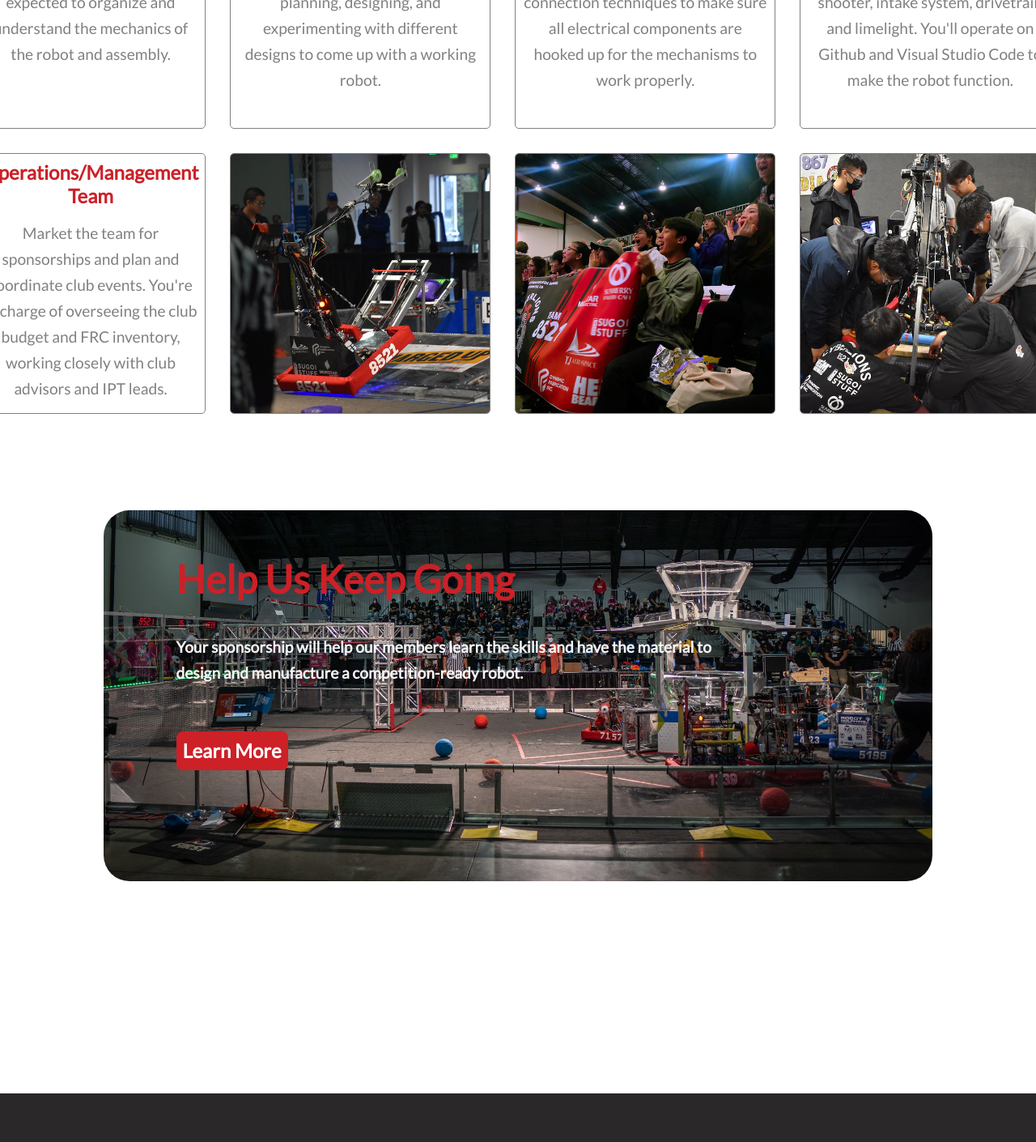
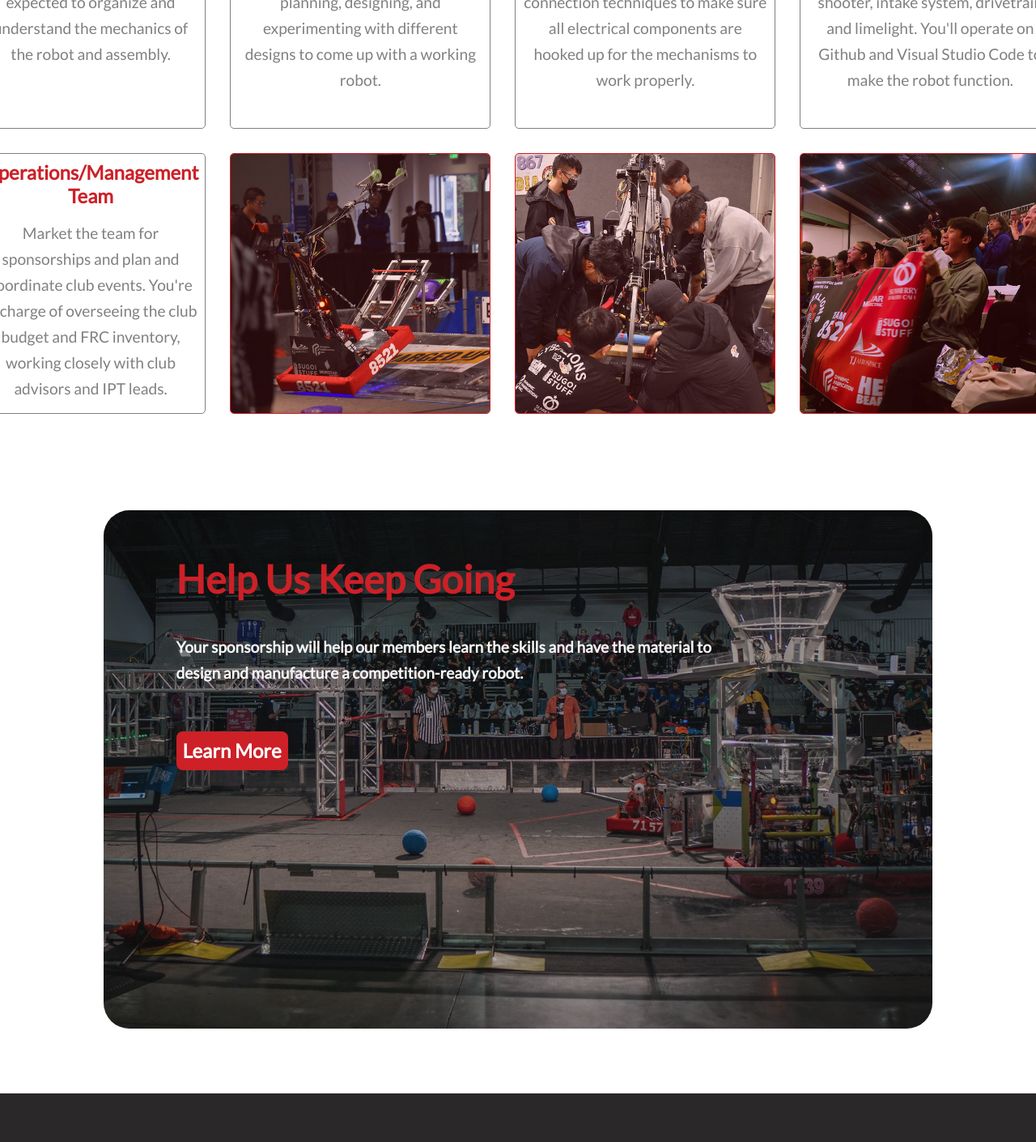
Before and after one commit to CyberLions-8521/Robotics-Site, a React (Create React App) app: page /about-us in a window 1280 px wide. Shown: the part 1382-2792 px from the top of the page at 81% size. Built offline with nearby package versions, Linux system fonts and the light colour scheme; a web font is replaced by a local one.

Commit message:
Minor About Us Changes (general)
Improved feel of pictures

```diff
--- a/src/App.css
+++ b/src/App.css
@@ -394,6 +394,11 @@ main::after{
 }
 
 @media (max-width: 40rem) {
+  main{
+    min-height: 95vh;
+    max-height: 95vh;
+  }
+
   .main-team-background{
 
     min-width: 100vw;
@@ -403,20 +408,20 @@ main::after{
   }
 
   .main-team-slogan{
+    max-width: 20rem;
+  }
+
+  .main-team-slogan > h1{
+    font-size: 2rem;
+    text-align: center;
+  }
+
+  .main-team-slogan > p{
     display: none;
   }
 
-  .main-team-slogan > h1{
-    font-size: 3rem;
-  }
-
-  .main-team-slogan > P{
+  .main-team-banner img {
     display: none;
-  }
-
-  .main-team-banner img {
-    max-width: 60vw;
-    min-width: 60vw;
   }
 }
 
@@ -518,21 +523,18 @@ main::after{
 
   max-width: 70vw;
 }
-
 .about-hero > h3{
   font-size: 1.1rem;
   font-weight: 100;
 
   color: var(--grey-for-font);
 }
-
 .about-hero > h1{
   font-size: 3.5rem;
   color: var(--lions-red);
 
   font-family: 'Righteous', cursive;
 }
-
 .about-hero > p{
   font-size: 1.3rem;
   color: var(--super-dark-grey);
@@ -563,22 +565,18 @@ main::after{
   grid-area: mechanical;
   margin-bottom: 5vh;
 }
-
 #design{
   grid-area: design;
   margin-top: 5vh;
 }
-
 #electrical{
   grid-area: electrical;
   margin-bottom: 5vh;
 }
-
 #software{
   grid-area: software;
   margin-top: 5vh;
 }
-
 #operations{
   grid-area: operations;
   margin-bottom: 5vh;
@@ -592,20 +590,17 @@ main::after{
   flex-direction: column;
   gap: 5em;
 }
-
 .about-subteams-container-hero{
   display: flex;
   justify-content: center;
   align-items: center;
   flex-direction: column;
-
   gap: 1rem;
 }
 
 .about-subteams-container-hero > h1{
   font-size: 2.5rem;
 }
-
 .about-subteams-container-hero > h2{
   font-size: 1.5rem;
   color: var(--grey-for-font);
@@ -614,7 +609,6 @@ main::after{
 }
 
 .about-subteams{
-
   display: grid;
   grid-template-areas:
   "mechanical design electrical software"
@@ -624,16 +618,17 @@ main::after{
   gap: 2rem;
   grid-auto-rows: 1fr;
   grid-auto-columns: 1fr;
-
-
-}
-
+}
 .about-subteams article{
   display: flex;
   flex-direction: column;
   gap: 1rem;
 
   max-width: 20rem;
+
+  min-height: 20rem;
+  max-height: 20rem;
+
   padding: 0.5rem;
   border-radius: 0.25rem;
 
@@ -641,34 +636,6 @@ main::after{
 
   outline: 0.1rem solid var(--grey-for-font);
 }
-
-#about-mechanical{
-  grid-area: mechanical;
-  /* margin-left: 11rem; */
-}
-#about-design{
-  grid-area: design;
-  /* margin-right: 5rem; */
-}
-#about-electrical{
-  grid-area: electrical;
-}
-#about-software{
-  grid-area: software;
-}
-#about-operations{
-  grid-area: operations;
-}
-#about-cheer{
-  grid-area: cheer;
-}
-#about-build{
-  grid-area: build;
-}
-#about-robbie{
-  grid-area: robbie;
-}
-
 .about-subteams article > h1{
   color: var(--lions-red);
 }
@@ -679,11 +646,60 @@ main::after{
 }
 .about-subteams img{
   max-width: 20rem;
+
   min-height: 20rem;
+  max-height: 20rem;
   object-fit: cover;
 
   border-radius: 0.25rem;
-  outline: 0.1rem solid var(--grey-for-font);
+}
+.about-subteams section{
+  position: relative;
+
+  min-height: 20rem;
+  max-height: 20rem;
+
+  border-radius: 0.25rem;
+  outline: 0.1rem solid var(--lions-red);
+}
+.about-subteams section::after{
+  content: "";
+  position: absolute;
+  min-width: 100%;
+  min-height: 100%;
+  top: 0;
+  left: 0;
+
+  background: var(--lions-red);
+  opacity: 0.15;
+  z-index: 1;
+  border-radius: 0.25rem;
+}
+
+#about-mechanical{
+  grid-area: mechanical;
+}
+#about-design{
+  grid-area: design;
+}
+#about-electrical{
+  grid-area: electrical;
+}
+#about-software{
+  grid-area: software;
+}
+#about-operations{
+  grid-area: operations;
+}
+#about-cheer{
+  grid-area: cheer;
+  position: relative;
+}
+#about-build{
+  grid-area: build;
+}
+#about-robbie{
+  grid-area: robbie;
 }
 
 .about-shameless-plug{
@@ -696,6 +712,18 @@ main::after{
   display: flex;
   flex-direction: column;
   gap: 5vh;
+}
+.about-shameless-plug::after{
+  content: "";
+  position: absolute;
+  min-width: 80vw;
+
+  min-height: 80vh;
+  max-height: 80vh;
+
+  opacity: 0.4;
+  border-radius: 2rem;
+  background: var(--discord-black);
 }
 
 /* z-index will move image background behind all text */
@@ -703,6 +731,7 @@ main::after{
   min-width: 80vw;
   max-width: 80vw;
 
+  min-height: 80vh;
   max-height: 80vh;
 
   border-radius: 2rem;
@@ -710,7 +739,6 @@ main::after{
   z-index: -1;
   object-fit: cover;
 }
-
 .about-shameless-plug h1{
   position: relative;
   z-index: 2;
@@ -803,6 +831,9 @@ main::after{
     min-width: 150rem;
   }
 
+  .about-subteams section{
+    display: none;
+  }
   .about-subteams article{
 
     outline: none;
@@ -824,7 +855,8 @@ main::after{
     min-width: 100rem;
     max-width: 100rem;
 
-    margin-bottom: 0
+    margin-bottom: 0;
+    position: relative;
   }
   .about-shameless-plug img{
     min-width: 100rem;
--- a/src/pages/About.js
+++ b/src/pages/About.js
@@ -74,9 +74,17 @@ export default function About() {
                                 <p> Develop and integrate Java algorithms that satisfy the requirements of a functionable shooter, intake system, drivetrain and limelight. You'll operate on Github and Visual Studio Code to make the robot function.</p>
                             </article>
 
-                            <img id="about-robbie" alt="robbie" src={robbie} />
-                            <img id="about-build" alt="build" src={build} />
-                            <img id="about-cheer" alt="cheer" src={cheer} />
+                            {/* Section element exist to add after psuedo elements for shading */}
+                            <section>
+                                <img id="about-robbie" alt="robbie" src={robbie} />
+                            </section>
+                            <section>
+                                <img id="about-build" alt="build" src={build} />
+                            </section>
+                            <section>
+                                <img id="about-cheer" alt="cheer" src={cheer} />
+                            </section>
+
 
                         </div>
                     </div>
```
